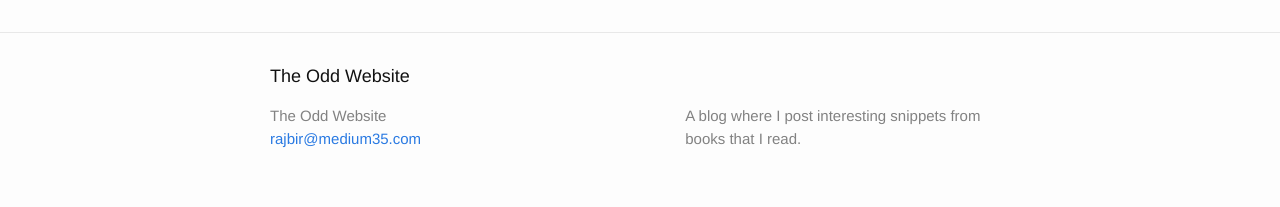
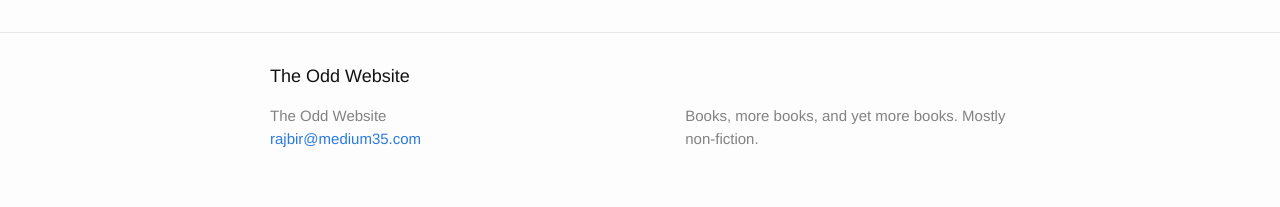
Before and after one commit to bhattacharjee/theodd.website, a Jekyll site: the page built from index.html, in a window 1280 px wide. Shown: the part 1019-1226 px from the top of the page. Built offline with Jekyll 4.4.1, drawn with Linux system fonts in a browser that asks for light colours.

Commit message:
changing the site description in _config.yml

```diff
--- a/_config.yml
+++ b/_config.yml
@@ -9,7 +9,7 @@
 title: The Odd Website
 email: rajbir@medium35.com
 description: > # this means to ignore newlines until "baseurl:"
-  A blog where I post interesting snippets from books that I read.
+  Books, more books, and yet more books. Mostly non-fiction.
 baseurl: "" # the subpath of your site, e.g. /blog
 url: "http://theodd.website" # the base hostname & protocol for your site
 
```
